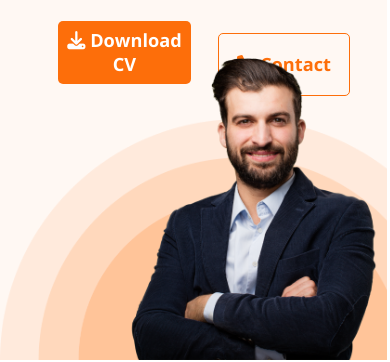
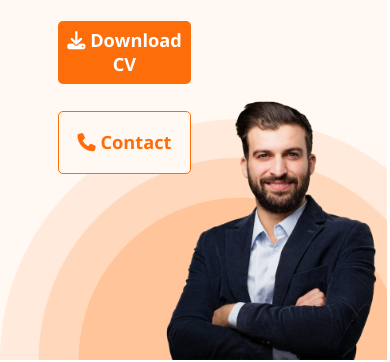
Before and after one commit to programming-dip/responsive-web-developer-portfolio, a plain HTML site: page index.html in a window 390 px wide. Shown: the part 484-846 px from the top of the page. Drawn offline with nearby package versions, Linux system fonts and the light colour scheme.

Commit message:
banner bug fixed

```diff
--- a/styles/portfolio.css
+++ b/styles/portfolio.css
@@ -470,6 +470,9 @@ footer{
   display: none;
 }
 
+
+
+
 @media screen and (max-width:576px)
 {
   html, body {
@@ -498,6 +501,7 @@ footer{
 
   nav .btn-primary {
     height: 4vh;
+
   }
 
 
@@ -512,6 +516,8 @@ footer{
   margin-right: 7%;
   width: 40%;
   text-align: center;
+  display: block;
+  margin-bottom: 8%;
 }
 
 
@@ -521,7 +527,7 @@ footer{
 
  .banner-profile-pic{
 
-  width: 70%;
+  width: 60%;
 }
 
 
```
